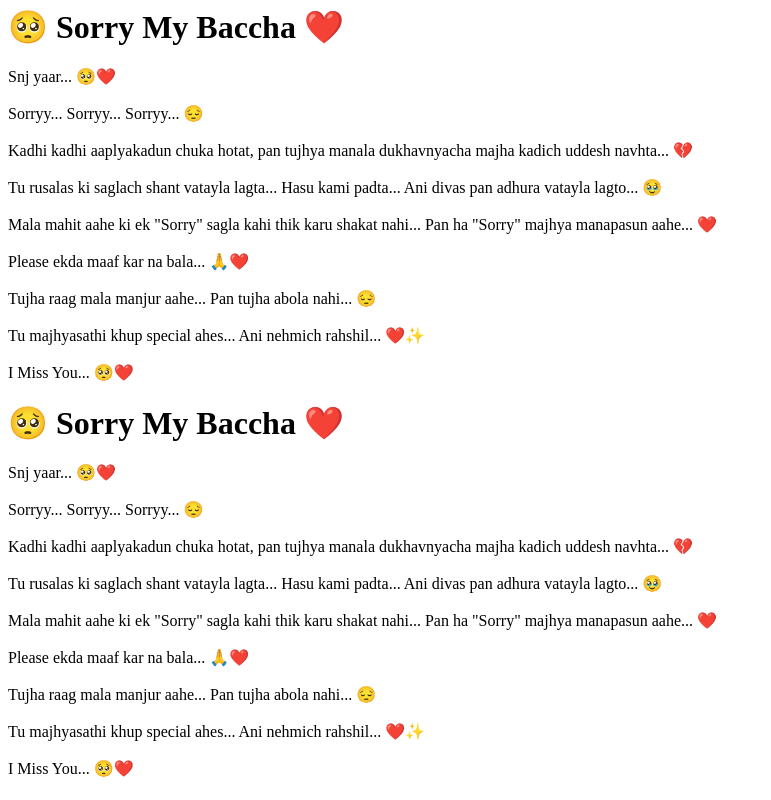
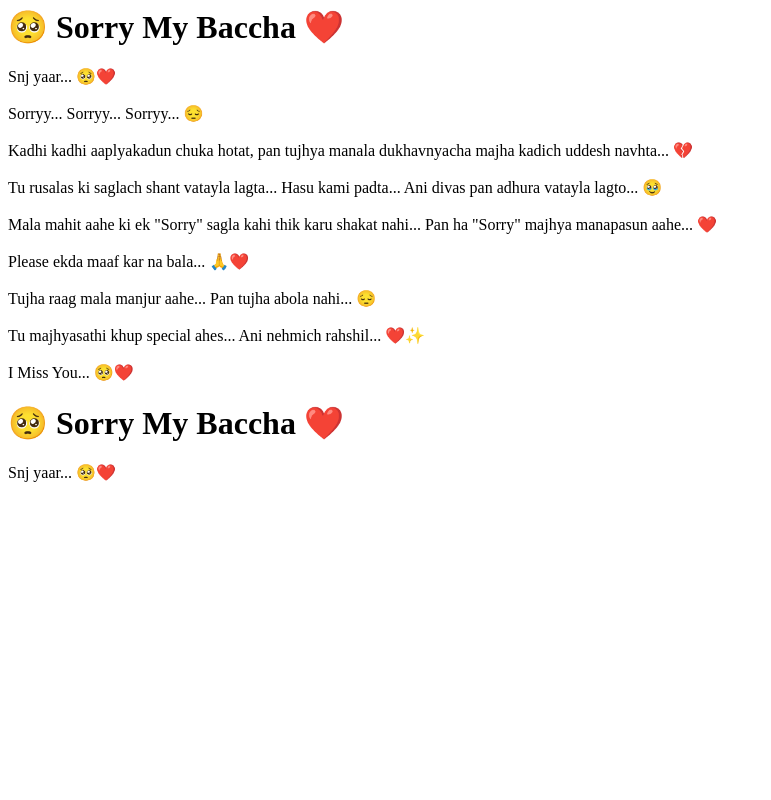
Before and after one commit to Wahul123/Sorry-page, a plain HTML site: page index.html in a window 1280 px wide. Shown: the whole page, without its empty margins (0-771 px from the left). Drawn offline with Linux system fonts and the light colour scheme.

Commit message:
Update index.html

```diff
--- a/index.html
+++ b/index.html
@@ -36,32 +36,3 @@ I Miss You... 🥺❤️
 <p>
 Snj yaar... 🥺❤️
 <br><br>
-
-Sorryy... Sorryy... Sorryy... 😔
-<br><br>
-
-Kadhi kadhi aaplyakadun chuka hotat, pan tujhya manala dukhavnyacha majha kadich uddesh navhta... 💔
-<br><br>
-
-Tu rusalas ki saglach shant vatayla lagta...
-Hasu kami padta...
-Ani divas pan adhura vatayla lagto... 🥹
-<br><br>
-
-Mala mahit aahe ki ek "Sorry" sagla kahi thik karu shakat nahi...
-Pan ha "Sorry" majhya manapasun aahe... ❤️
-<br><br>
-
-Please ekda maaf kar na bala... 🙏❤️
-<br><br>
-
-Tujha raag mala manjur aahe...
-Pan tujha abola nahi... 😔
-<br><br>
-
-Tu majhyasathi khup special ahes...
-Ani nehmich rahshil... ❤️✨
-<br><br>
-
-I Miss You... 🥺❤️
-</p>
```
